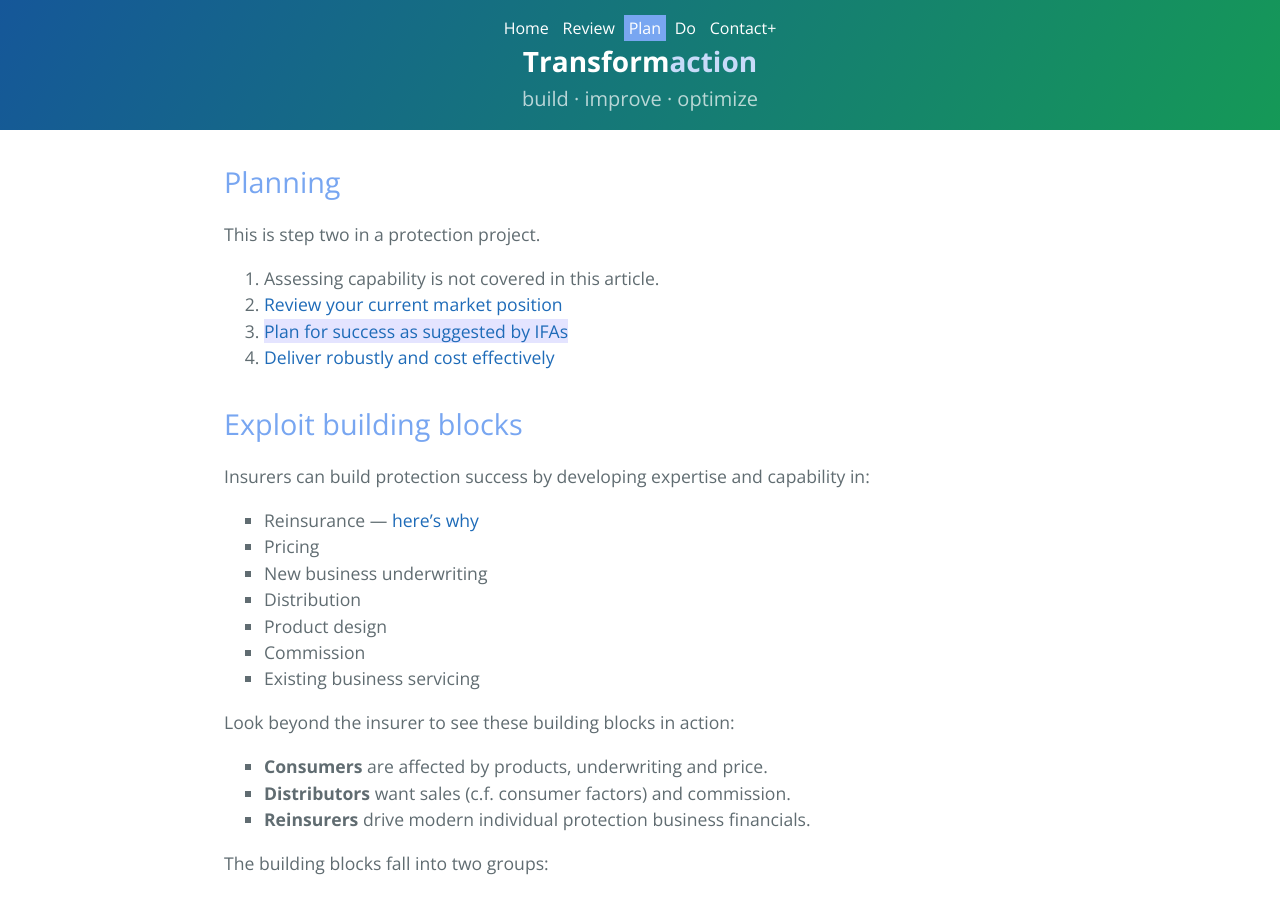
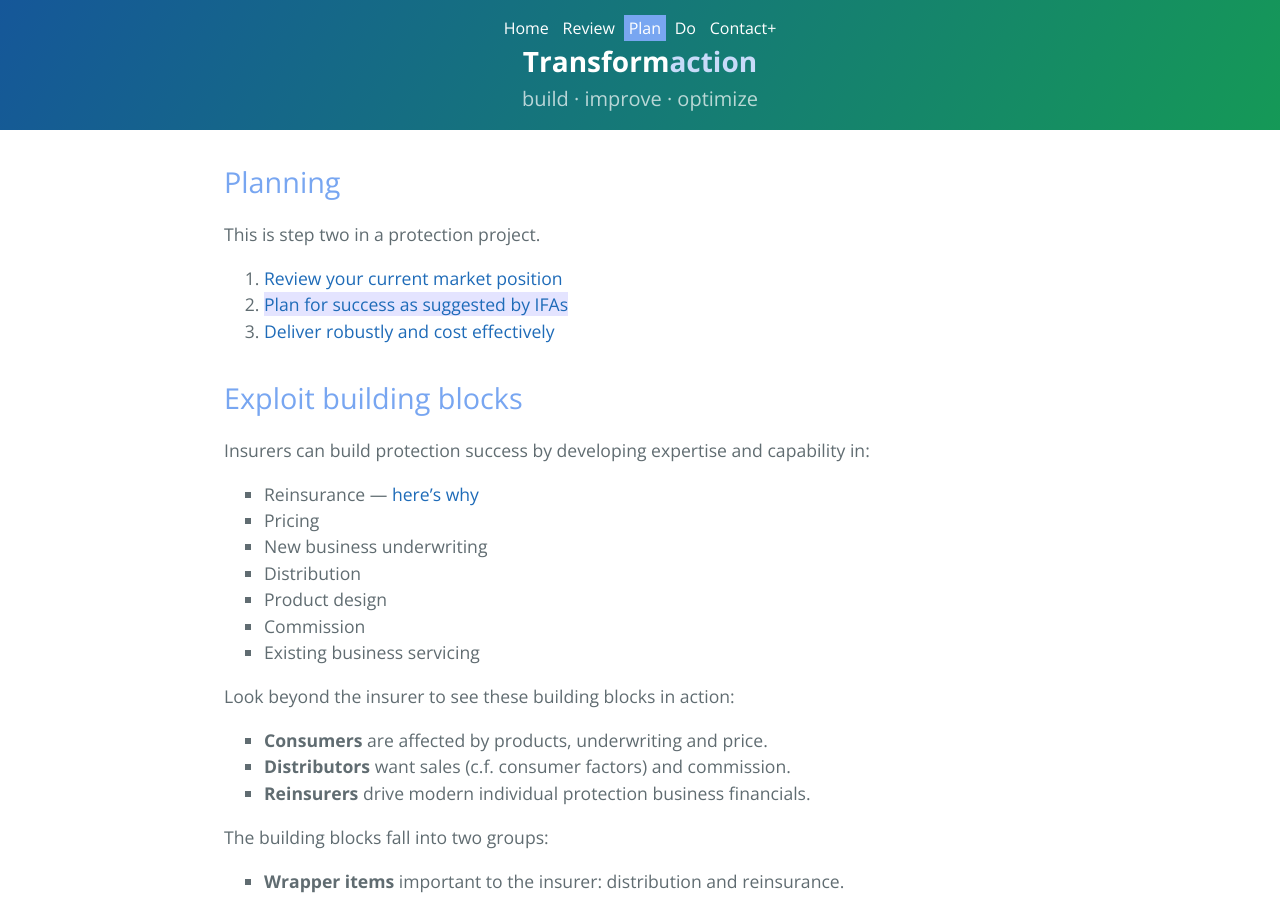
Before and after one commit to maverickactuary/1actuary, a Jekyll site: the page built from content/3buildingblocks/index.md, in a window 1280 px wide and 900 px high. Built offline with Jekyll 4.4.1, drawn with Linux system fonts in a browser that asks for light colours.

Commit message:
Remove  assessing capability bullet

```diff
--- a/content/3buildingblocks/index.md
+++ b/content/3buildingblocks/index.md
@@ -8,7 +8,6 @@ title: Planning &mdash; building blocks of protection success
 
 This is step two in a protection project.
 
-1. Assessing capability is not covered in this article.
 1. [Review your current market position](/content/2marketplayers/)
 1. <span class="highlight nopadding"><a href="/content/3buildingblocks/">Plan for success as suggested by IFAs</a>
 1. [Deliver robustly and cost effectively](/content/4delivering/)
```
